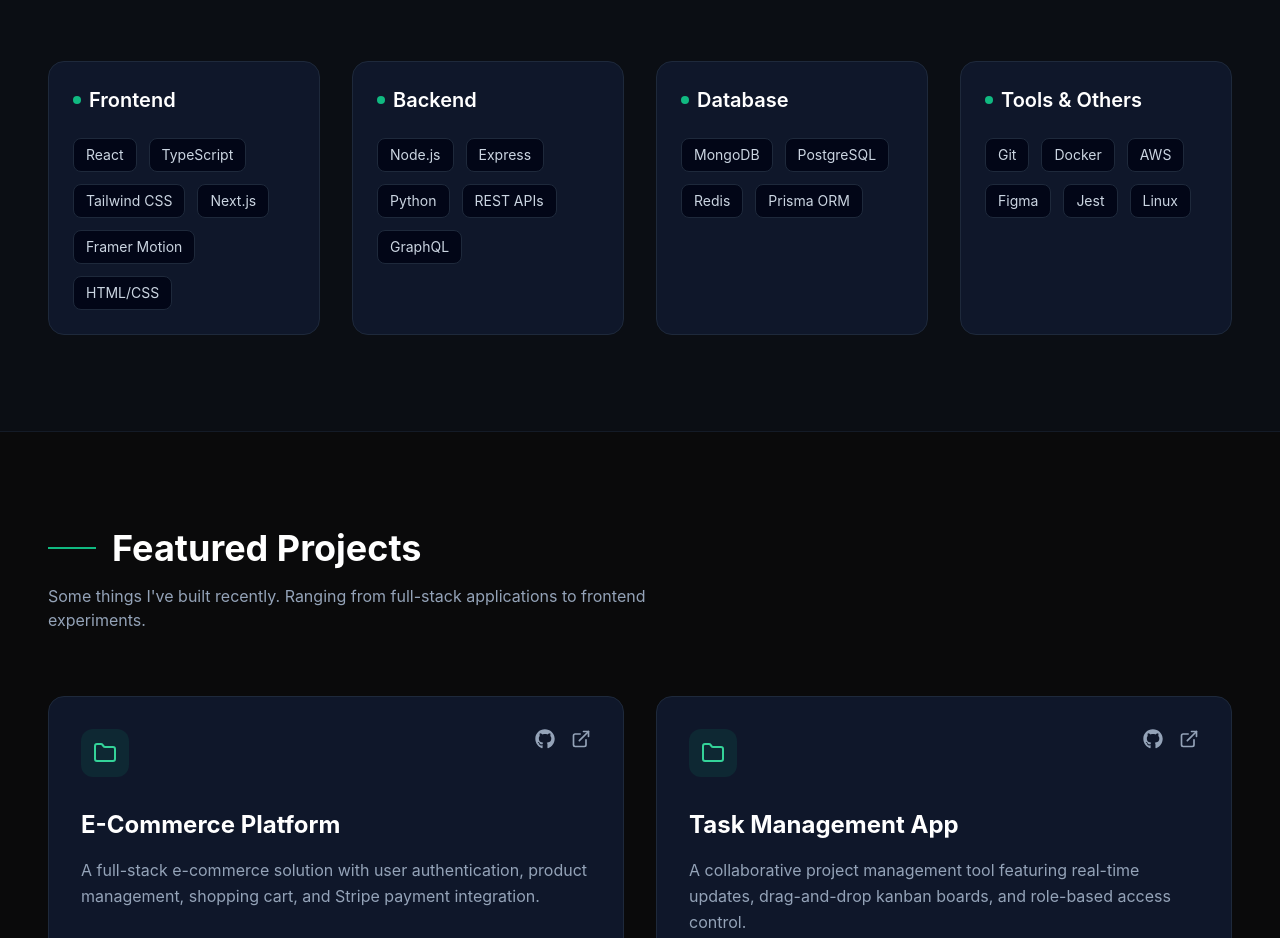
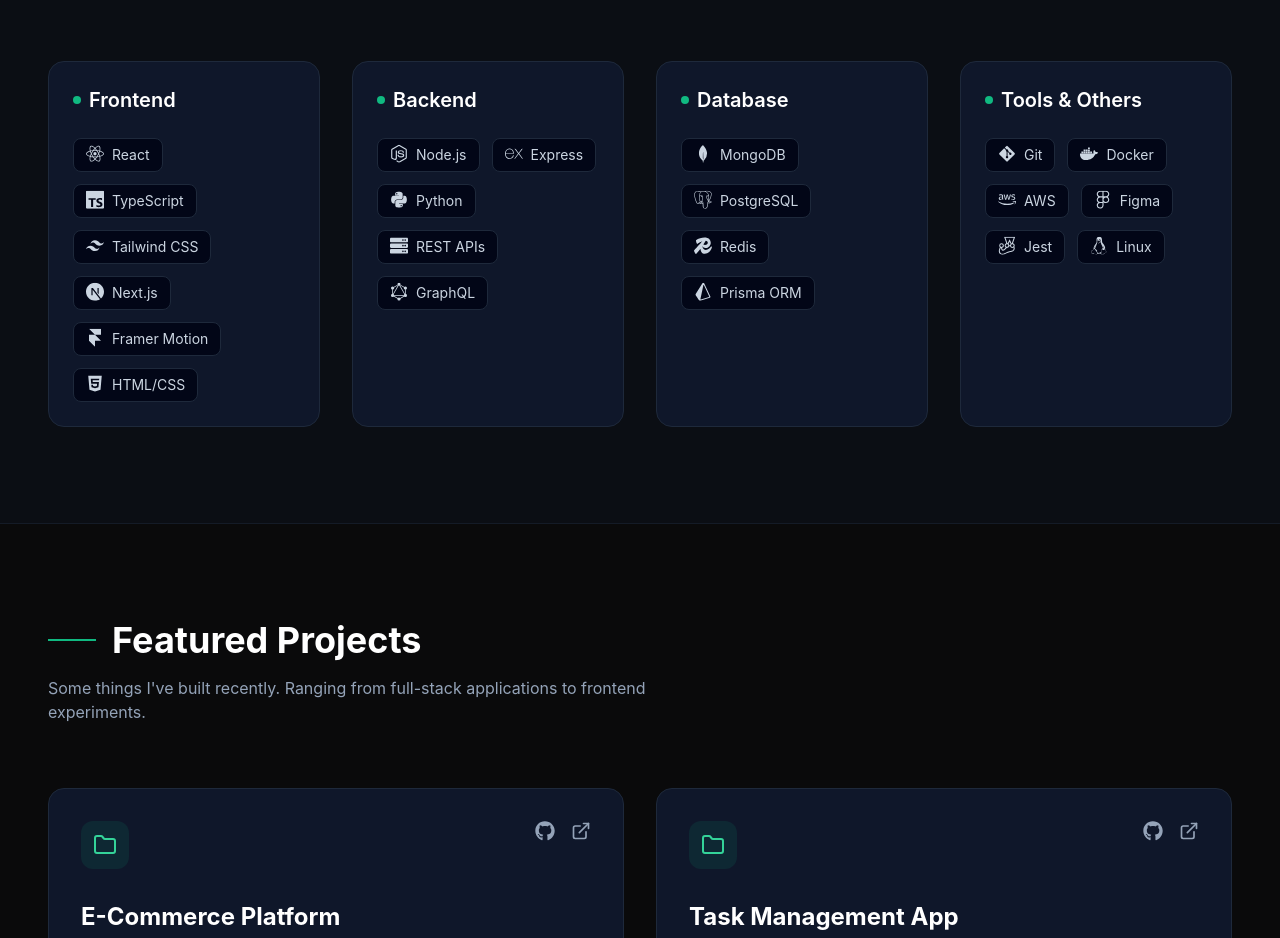
Before and after one commit to HANSI37-A/Portfolio, a React (Create React App) app in the folder portfolio/: page / in a window 1280 px wide. Shown: the part 1860-2798 px from the top of the page. Built offline with nearby package versions, Linux system fonts and the light colour scheme.

Commit message:
add SkillsSection component with animated category grid

```diff
--- a/portfolio/src/pages/Skills.jsx
+++ b/portfolio/src/pages/Skills.jsx
@@ -1,29 +1,58 @@
 import React from 'react';
 import { motion } from 'framer-motion';
+import {
+  FaReact, FaHtml5, FaNodeJs, FaPython,
+  FaDocker, FaAws, FaFigma, FaLinux, FaGitAlt, FaServer
+} from 'react-icons/fa';
+import {
+  SiTypescript, SiTailwindcss, SiNextdotjs, SiFramer,
+  SiExpress, SiGraphql, SiMongodb, SiPostgresql,
+  SiRedis, SiPrisma, SiJest
+} from 'react-icons/si';
+
 const skillCategories = [
   {
     title: 'Frontend',
     skills: [
-  'React',
-  'TypeScript',
-  'Tailwind CSS',
-  'Next.js',
-  'Framer Motion',
-  'HTML/CSS']
-
+      { name: 'React', icon: FaReact },
+      { name: 'TypeScript', icon: SiTypescript },
+      { name: 'Tailwind CSS', icon: SiTailwindcss },
+      { name: 'Next.js', icon: SiNextdotjs },
+      { name: 'Framer Motion', icon: SiFramer },
+      { name: 'HTML/CSS', icon: FaHtml5 }
+    ]
   },
   {
     title: 'Backend',
-  skills: ['Node.js', 'Express', 'Python', 'REST APIs', 'GraphQL']
+    skills: [
+      { name: 'Node.js', icon: FaNodeJs },
+      { name: 'Express', icon: SiExpress },
+      { name: 'Python', icon: FaPython },
+      { name: 'REST APIs', icon: FaServer },
+      { name: 'GraphQL', icon: SiGraphql }
+    ]
   },
   {
     title: 'Database',
-  skills: ['MongoDB', 'PostgreSQL', 'Redis', 'Prisma ORM']
+    skills: [
+      { name: 'MongoDB', icon: SiMongodb },
+      { name: 'PostgreSQL', icon: SiPostgresql },
+      { name: 'Redis', icon: SiRedis },
+      { name: 'Prisma ORM', icon: SiPrisma }
+    ]
   },
   {
     title: 'Tools & Others',
-  skills: ['Git', 'Docker', 'AWS', 'Figma', 'Jest', 'Linux']
-}];
+    skills: [
+      { name: 'Git', icon: FaGitAlt },
+      { name: 'Docker', icon: FaDocker },
+      { name: 'AWS', icon: FaAws },
+      { name: 'Figma', icon: FaFigma },
+      { name: 'Jest', icon: SiJest },
+      { name: 'Linux', icon: FaLinux }
+    ]
+  }
+];
 
 const containerVariants = {
   hidden: {
@@ -118,15 +147,35 @@
               }}
               className="flex flex-wrap gap-3">
 
-                {category.skills.map((skill) =>
+                {category.skills.map((skill) => (
                   <motion.span
-                key={skill}
+                    key={skill.name}
                     variants={itemVariants}
-                className="px-3 py-1.5 bg-slate-950 border border-slate-800 rounded-lg text-sm text-slate-300 hover:text-emerald-400 hover:border-emerald-500/30 transition-colors cursor-default">
-
-                    {skill}
+                    whileHover="hover"
+                    className="flex items-center gap-2 px-3 py-1.5 bg-slate-950 border border-slate-800 rounded-lg text-sm text-slate-300 hover:text-emerald-400 hover:border-emerald-500/30 transition-colors cursor-default"
+                  >
+                    <motion.div
+                      variants={{
+                        hover: {
+                          scale: 1.2,
+                          rotate: 10,
+                          transition: { type: "spring", stiffness: 300, damping: 10 }
+                        }
+                      }}
+                      animate={{
+                        y: [-2, 2, -2]
+                      }}
+                      transition={{
+                        duration: 3,
+                        repeat: Infinity,
+                        ease: "easeInOut"
+                      }}
+                    >
+                      <skill.icon className="text-lg" />
+                    </motion.div>
+                    {skill.name}
                   </motion.span>
-              )}
+                ))}
               </motion.div>
             </motion.div>
           )}
```
Lines whose indentation alone changed are shown as unchanged.
